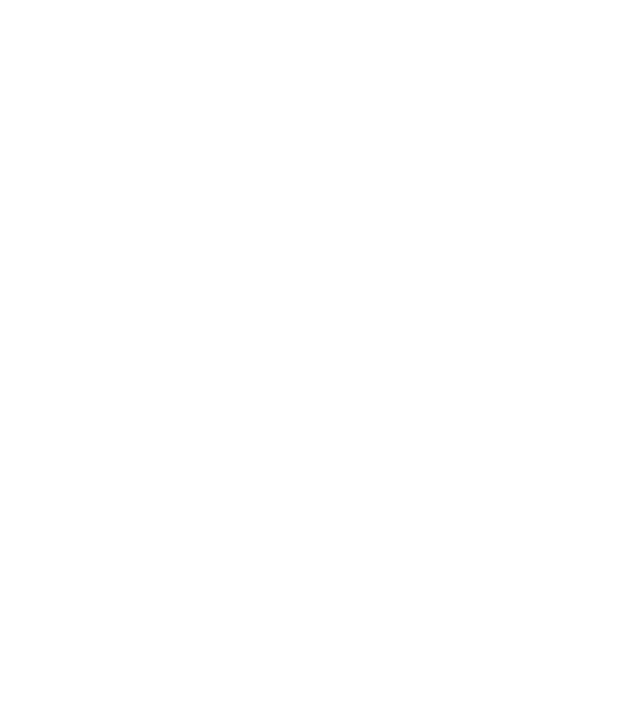
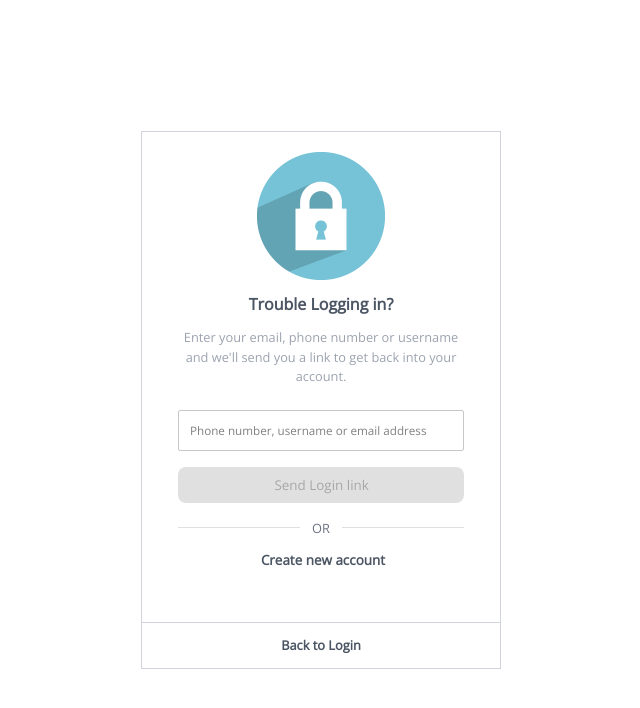
Before and after one commit to parniamaroofi/Snsgram, a Vue app: page /passRecovery in a window 1280 px wide. Shown: the top 708 px of the page, without its empty margins (319-959 px from the left). Built offline with nearby package versions, Linux system fonts and the light colour scheme.

Commit message:
DEVELOP PassRecovery page UI

```diff
--- a/package.json
+++ b/package.json
@@ -2,7 +2,7 @@
   "name": "snsgram",
   "version": "1.0.0",
   "scripts": {
-    "dev": "vite",
+    "dev": "vite --host",
     "build": "vite build",
     "preview": "vite preview --port 4173"
   },
--- a/src/components/Button.vue
+++ b/src/components/Button.vue
@@ -5,6 +5,8 @@
       :block="block ? block : false"
       :width="width ? width : undefined"
       :height="height ? height : undefined"
+      :disabled="disabled ? disabled : undefined"
+      :loading="loading ? loading : undefined"
       class="rounded-lg"
       ><v-icon v-if="icon" class="mr-1" small>{{ icon }}</v-icon
       >{{ text }}</v-btn
@@ -16,7 +18,7 @@
 export default {
   name: 'SnsgramButton',
 
-  props: ['color', 'block', 'text', 'icon', 'width', 'height'],
+  props: ['color', 'block', 'text', 'icon', 'width', 'height', 'disabled', 'loading'],
 
   data() {
     return {};
--- a/src/router/index.js
+++ b/src/router/index.js
@@ -1,7 +1,13 @@
 import Vue from 'vue';
 import VueRouter from 'vue-router';
+// PAGES
+
+// Auth
 import Login from '../views/Auth/Login.vue';
 import SignUp from '../views/Auth/SignUp.vue';
+import PassRecovery from '../views/Auth/PassRecovery.vue';
+
+// General
 import HomePage from '../views/HomePage.vue';
 
 Vue.use(VueRouter);
@@ -11,7 +17,7 @@ const router = new VueRouter({
   base: import.meta.env.BASE_URL,
   routes: [
     {
-      path: '/',
+      path: '/homePage',
       name: 'home',
       component: HomePage,
     },
@@ -25,14 +31,12 @@ const router = new VueRouter({
       name: 'signup',
       component: SignUp,
     },
-    // {
-    //   path: '/about',
-    //   name: 'about',
-    //   // route level code-splitting
-    //   // this generates a separate chunk (About.[hash].js) for this route
-    //   // which is lazy-loaded when the route is visited.
-    //   component: () => import('../views/AboutView.vue'),
-    // },
+    {
+      path: '/passRecovery',
+      name: 'passRecovery',
+      component: PassRecovery,
+    },
+    { path: '/', redirect: '/login' },
   ],
 });
 
--- a/src/views/Auth/Login.vue
+++ b/src/views/Auth/Login.vue
@@ -1,5 +1,5 @@
 <template>
-  <div class="login h-screen w-screen d-flex align-center justify-center">
+  <div class="login w-screen d-flex align-center justify-center">
     <div class="d-flex flex-column">
       <!-- Login card -->
       <div class="login-box py-3 px-9 sm:border border-gray-300">
@@ -22,7 +22,15 @@
             class="mt-3"
           />
 
-          <Button :color="'primary lighten-2'" :block="true" :text="'Log in'" class="my-6" />
+          <Button
+            :color="'primary lighten-2'"
+            :block="true"
+            :text="'Log in'"
+            :disabled="!username || !password"
+            :loading="loading"
+            @click.native="doLogin()"
+            class="my-6"
+          />
         </div>
         <!-- Card divider -->
         <div class="d-flex justify-space-between">
@@ -39,7 +47,12 @@
         </div>
         <!-- Password recovery -->
         <div class="mt-5">
-          <p class="text-center fs-small mb-3 text-gray-600">Forgotten your password?</p>
+          <p
+            class="text-center fs-small mb-3 text-gray-600 cursor-pointer"
+            @click="$router.push('/passRecovery')"
+          >
+            Forgotten your password?
+          </p>
         </div>
       </div>
       <!-- Sign up card -->
@@ -66,12 +79,20 @@ export default {
     return {
       username: '',
       password: '',
+      loading: false,
     };
   },
 
   mounted() {},
 
-  methods: {},
+  methods: {
+    doLogin() {
+      this.loading = true;
+      setTimeout(() => {
+        this.loading = false;
+      }, 1000);
+    },
+  },
 };
 </script>
 
@@ -81,6 +102,7 @@ export default {
   src: url('./../../assets/font/DancingScript-Regular.ttf');
 }
 .login {
+  height: 100dvh;
   &-box {
     width: 360px;
 
--- /dev/null
+++ b/src/views/Auth/PassRecovery.vue
@@ -0,0 +1,99 @@
+<template>
+  <div class="pass-recovery w-screen d-flex align-center justify-center">
+    <div class="d-flex flex-column">
+      <!-- pass-recovery card -->
+      <div class="pass-recovery-box py-3 px-9 sm:border border-gray-300">
+        <!-- Card image -->
+        <div class="d-flex justify-center mt-2">
+          <img src="/images/lock-icon.png" />
+        </div>
+
+        <p class="fs-xlarge font-bold text-gray-600 text-center my-3">Trouble Logging in?</p>
+
+        <p class="fs-medium text-gray-400 text-center">
+          Enter your email, phone number or username and we'll send you a link to get back into your
+          account.
+        </p>
+
+        <!-- Card form  -->
+        <div class="mt-6">
+          <TextField
+            :modelValue="contactInfo"
+            @update="(newVal) => (contactInfo = newVal)"
+            :placeholder="'Phone number, username or email address'"
+            :hideDetails="true"
+          />
+
+          <Button
+            :color="'primary lighten-2'"
+            :block="true"
+            :text="'Send Login link'"
+            :disabled="!contactInfo"
+            class="my-4"
+          />
+        </div>
+        <!-- Card divider -->
+        <div class="d-flex justify-space-between">
+          <v-divider class="mt-2"></v-divider>
+          <div class="px-3 text-gray-500 fs-medium">OR</div>
+          <v-divider class="mt-2"></v-divider>
+        </div>
+        <!-- Create new account -->
+        <div class="mt-3 mb-10">
+          <div class="text-gray-600 font-bold fs-medium text-center">
+            <span class="ml-1 cursor-pointer" @click="$router.push('/signup')"
+              >Create new account</span
+            >
+          </div>
+        </div>
+      </div>
+      <!-- Back button -->
+      <div class="pass-recovery-box py-3 sm:border sm:border-t-0 border-gray-300 text-center">
+        <b class="cursor-pointer text-gray-600 fs-medium" @click="$router.push('/login')"
+          >Back to Login</b
+        >
+      </div>
+    </div>
+  </div>
+</template>
+
+<script>
+import TextField from '@/components/TextField.vue';
+import Button from '@/components/Button.vue';
+export default {
+  name: 'SnsgramPassRecovery',
+
+  components: {
+    Button,
+    TextField,
+  },
+
+  data() {
+    return {
+      contactInfo: '',
+    };
+  },
+
+  mounted() {},
+
+  methods: {},
+};
+</script>
+
+<style lang="scss">
+@font-face {
+  font-family: 'Dancing Script';
+  src: url('./../../assets/font/DancingScript-Regular.ttf');
+}
+.pass-recovery {
+  height: 100dvh;
+  &-box {
+    width: 360px;
+
+    .brand-title {
+      font-family: 'Dancing Script';
+      font-size: 3rem !important;
+    }
+  }
+}
+</style>
--- a/src/views/Auth/SignUp.vue
+++ b/src/views/Auth/SignUp.vue
@@ -1,5 +1,5 @@
 <template>
-  <div class="signUp h-screen w-screen d-flex align-center justify-center">
+  <div class="signUp w-screen d-flex align-center justify-center">
     <div class="d-flex flex-column">
       <!-- SignUp card -->
       <div class="signUp-box py-3 px-9 sm:border border-gray-300">
@@ -64,7 +64,13 @@
             People who use our service may have uploaded your contact information to Instagram.
           </p>
 
-          <v-btn color="primary lighten-2" block class="mt-3 mb-1 rounded-lg">Sign Up</v-btn>
+          <v-btn
+            color="primary lighten-2"
+            :block="true"
+            :disabled="computedDisabled"
+            class="mt-3 mb-1 rounded-lg"
+            >Sign Up</v-btn
+          >
         </div>
       </div>
       <div class="signUp-box py-5 mt-md-3 mt-8 sm:border border-gray-300 text-center">
@@ -98,6 +104,14 @@ export default {
   mounted() {},
 
   methods: {},
+
+  computed: {
+    computedDisabled() {
+      if (!this.contactInfo || !this.fullName || !this.username || !this.password) {
+        return true;
+      } else return false;
+    },
+  },
 };
 </script>
 
@@ -107,6 +121,7 @@ export default {
   src: url('./../../assets/font/DancingScript-Regular.ttf');
 }
 .signUp {
+  height: 100dvh;
   &-box {
     width: 360px;
 
--- a/vite.config.js
+++ b/vite.config.js
@@ -27,4 +27,7 @@ export default defineConfig({
       '@': fileURLToPath(new URL('./src', import.meta.url)),
     },
   },
+  server: {
+    port: 80,
+  },
 });
```
Also changed, not shown: public/images/lock-icon.png (added).
